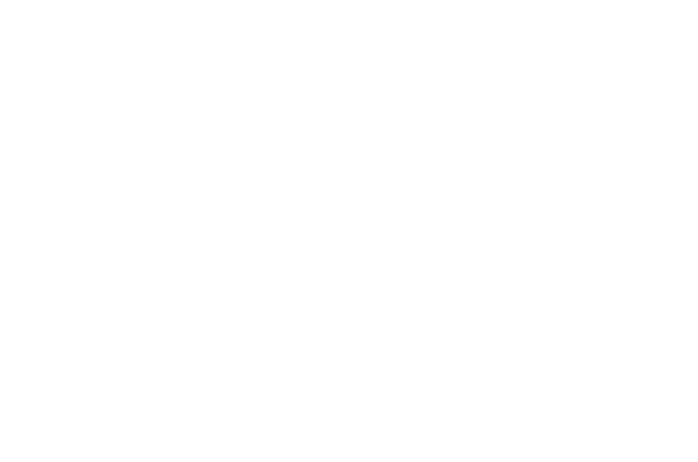
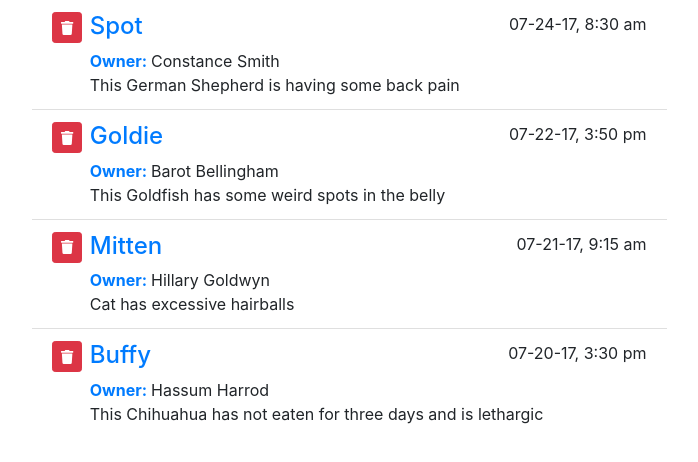
Before and after one commit to ismailsanni/vuejs-interface, a Vue app: page / in a window 1280 px wide. Shown: the top 462 px of the page, without its empty margins (291-989 px from the left). Built offline with nearby package versions, Linux system fonts and the light colour scheme.

Commit message:
add remove items feature

```diff
--- /dev/null
+++ b/public/data/appointments.json
@@ -0,0 +1,26 @@
+[
+  {
+    "petName": "Spot",
+    "petOwner": "Constance Smith",
+    "aptDate": "2017-07-24 08:30",
+    "aptNotes": "This German Shepherd is having some back pain"
+  },
+  {
+    "petName": "Goldie",
+    "petOwner": "Barot Bellingham",
+    "aptDate": "2017-07-22 15:50",
+    "aptNotes": "This Goldfish has some weird spots in the belly"
+  },
+  {
+    "petName": "Mitten",
+    "petOwner": "Hillary Goldwyn",
+    "aptDate": "2017-07-21 9:15",
+    "aptNotes": "Cat has excessive hairballs"
+  },
+  {
+    "petName": "Buffy",
+    "petOwner": "Hassum Harrod",
+    "aptDate": "2017-07-20 15:30",
+    "aptNotes": "This Chihuahua has not eaten for three days and is lethargic"
+  }
+]
--- a/src/App.vue
+++ b/src/App.vue
@@ -1,21 +1,42 @@
 <template>
-  <div id="app"></div>
+  <div id="main-app" class="container">
+    <div class="row justify-content-center">
+      <appointment-list :appointments="appointments" @remove="removeItem" />
+    </div>
+  </div>
 </template>
 
 <script>
+import AppointmentList from "./components/AppointmentList";
+import axios from "axios";
+import _ from "lodash";
+
 export default {
-  name: "App",
-  components: {}
+  name: "MainApp",
+  data: function() {
+    return {
+      title: "Appointment List",
+      appointments: [],
+      aptIndex: 0
+    };
+  },
+  mounted() {
+    axios.get("./data/appointments.json").then(
+      response =>
+        (this.appointments = response.data.map(item => {
+          item.aptId = this.aptIndex;
+          this.aptIndex++;
+          return item;
+        }))
+    );
+  },
+  components: {
+    AppointmentList
+  },
+  methods: {
+    removeItem: function(apt) {
+      this.appointments = _.without(this.appointments, apt);
+    }
+  }
 };
 </script>
-
-<style>
-#app {
-  font-family: Avenir, Helvetica, Arial, sans-serif;
-  -webkit-font-smoothing: antialiased;
-  -moz-osx-font-smoothing: grayscale;
-  text-align: center;
-  color: #2c3e50;
-  margin-top: 60px;
-}
-</style>
--- /dev/null
+++ b/src/components/AppointmentList.vue
@@ -0,0 +1,49 @@
+<template>
+  <div class="col-12 col-md-10 col-lg-7">
+    <div class="list-group list-group-flush">
+      <div
+        class="list-group-item d-flex align-items-start"
+        v-for="item in appointments"
+        v-bind:key="item.aptId"
+      >
+        <button
+          class="mr-2 btn btn-sm btn-danger"
+          @click="$emit('remove', item)"
+        >
+          <font-awesome-icon icon="trash" />
+        </button>
+        <div class="w-100">
+          <div class="d-flex justify-content-between">
+            <span class="h4 text-primary">{{ item.petName }}</span>
+            <span class="float-right">{{ formattedDate(item.aptDate) }}</span>
+          </div>
+          <div class="owner-name">
+            <span class="font-weight-bold text-primary mr-1">Owner:</span>
+            <span>{{ item.petOwner }}</span>
+          </div>
+          <div>{{ item.aptNotes }}</div>
+        </div>
+      </div>
+    </div>
+  </div>
+</template>
+
+<script>
+import { FontAwesomeIcon } from "@fortawesome/vue-fontawesome";
+import moment from "moment";
+
+export default {
+  name: "AppointmentList",
+  props: ["appointments"],
+  components: {
+    FontAwesomeIcon
+  },
+  methods: {
+    formattedDate: function(date) {
+      return moment(new Date(date)).format("MM-DD-YY, h:mm a");
+    }
+  }
+};
+</script>
+
+<style></style>
--- a/src/main.js
+++ b/src/main.js
@@ -1,8 +1,20 @@
-import Vue from 'vue'
-import App from './App.vue'
+import Vue from "vue";
+import App from "./App.vue";
 
-Vue.config.productionTip = false
+import "bootstrap";
+import "bootstrap/dist/css/bootstrap.css";
+
+import { library } from "@fortawesome/fontawesome-svg-core";
+import {
+  faPlus,
+  faMinus,
+  faTrash,
+  faCheck
+} from "@fortawesome/free-solid-svg-icons";
+library.add(faPlus, faMinus, faTrash, faCheck);
+
+Vue.config.productionTip = false;
 
 new Vue({
-  render: h => h(App),
-}).$mount('#app')
+  render: h => h(App)
+}).$mount("#app");
```
